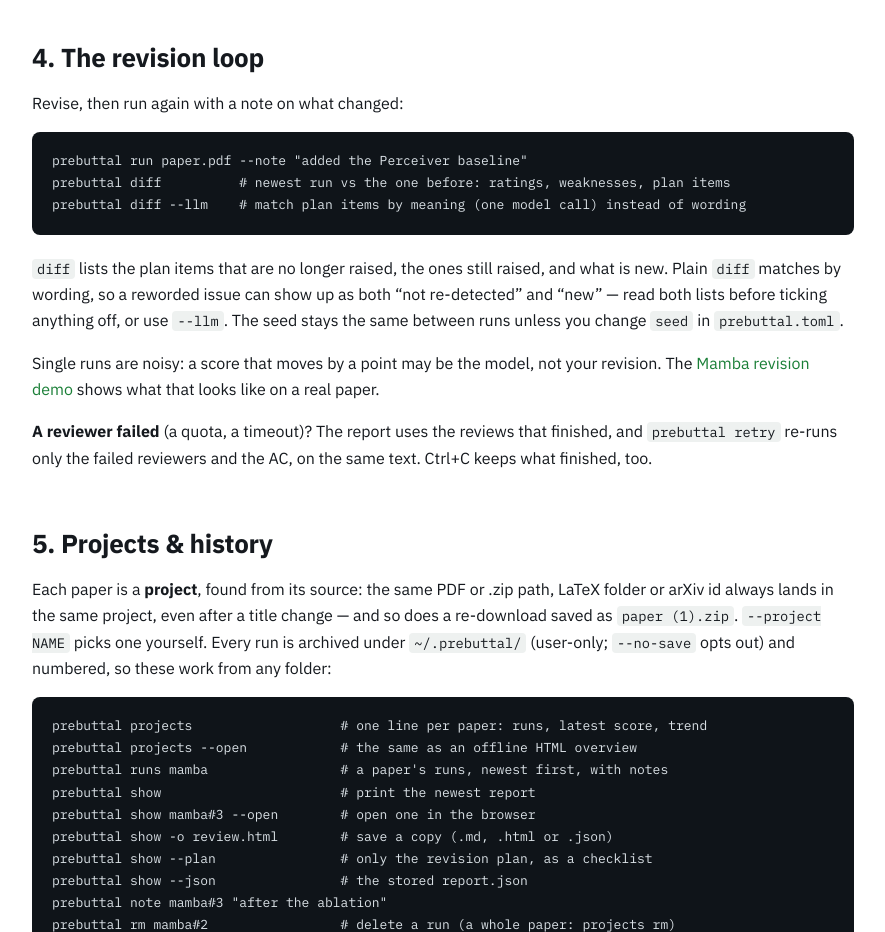
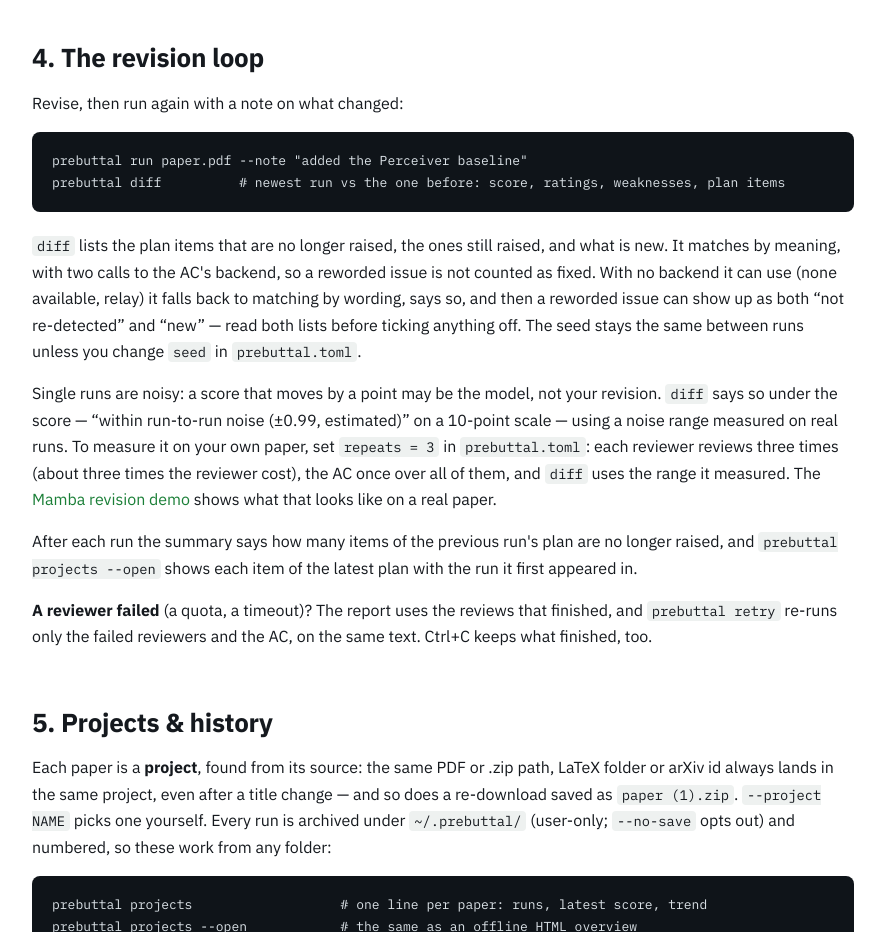
Before and after one commit to GuoYuKai-SaMuEl/prebuttal, a plain HTML site: page site/guide/index.html in a window 1280 px wide. Shown: the part 2720-3652 px from the top of the page, without its empty margins (322-1207 px from the left). Drawn offline with Linux system fonts and the light colour scheme.

Commit message:
docs: 0.7 — meaning-based diff, noise check, repeats, plan tracking
README (all three languages), the agent skill, ROADMAP and the site now
describe diff matching by meaning by default (no --llm), its noise
verdict and when to suggest `repeats = 3`, and the plan followed across
runs on the dashboard. ROADMAP's 0.7 section records what was built and
that the `repeats = 3` Mamba run is still to do.

Co-Authored-By: Claude Opus 5.5 <noreply@anthropic.com>

```diff
--- a/site/guide/index.html
+++ b/site/guide/index.html
@@ -172,16 +172,25 @@ prebuttal run paper.pdf --dry-run          # the plan and the cost, nothing call
   <h2 id="revision-loop">4. The revision loop</h2>
   <p>Revise, then run again with a note on what changed:</p>
   <pre class="term">prebuttal run paper.pdf --note "added the Perceiver baseline"
-prebuttal diff          # newest run vs the one before: ratings, weaknesses, plan items
-prebuttal diff --llm    # match plan items by meaning (one model call) instead of wording</pre>
+prebuttal diff          # newest run vs the one before: score, ratings, weaknesses, plan items</pre>
   <p><code>diff</code> lists the plan items that are no longer raised, the ones still
-  raised, and what is new. Plain <code>diff</code> matches by wording, so a reworded
-  issue can show up as both “not re-detected” and “new” — read both lists before
-  ticking anything off, or use <code>--llm</code>. The seed stays the same between
-  runs unless you change <code>seed</code> in <code>prebuttal.toml</code>.</p>
+  raised, and what is new. It matches by meaning, with two calls to the AC's backend,
+  so a reworded issue is not counted as fixed. With no backend it can use (none
+  available, relay) it falls back to matching by wording, says so, and then a
+  reworded issue can show up as both “not re-detected” and “new” — read both lists
+  before ticking anything off. The seed stays the same between runs unless you change
+  <code>seed</code> in <code>prebuttal.toml</code>.</p>
   <p>Single runs are noisy: a score that moves by a point may be the model, not your
-  revision. The <a href="../reports/mamba-revision.html">Mamba revision demo</a> shows
-  what that looks like on a real paper.</p>
+  revision. <code>diff</code> says so under the score — “within run-to-run noise
+  (±0.99, estimated)” on a 10-point scale — using a noise range measured on real
+  runs. To measure it on your own paper, set <code>repeats = 3</code> in
+  <code>prebuttal.toml</code>: each reviewer reviews three times (about three times
+  the reviewer cost), the AC once over all of them, and <code>diff</code> uses the
+  range it measured. The <a href="../reports/mamba-revision.html">Mamba revision
+  demo</a> shows what that looks like on a real paper.</p>
+  <p>After each run the summary says how many items of the previous run's plan are no
+  longer raised, and <code>prebuttal projects --open</code> shows each item of the
+  latest plan with the run it first appeared in.</p>
   <p><strong>A reviewer failed</strong> (a quota, a timeout)? The report uses the
   reviews that finished, and <code>prebuttal retry</code> re-runs only the failed
   reviewers and the AC, on the same text. Ctrl+C keeps what finished, too.</p>
```
Also changed, not shown: site/index.html (+4 -3 lines), site/reports/mamba-revision.html (+2 -2 lines), 5 other files.
